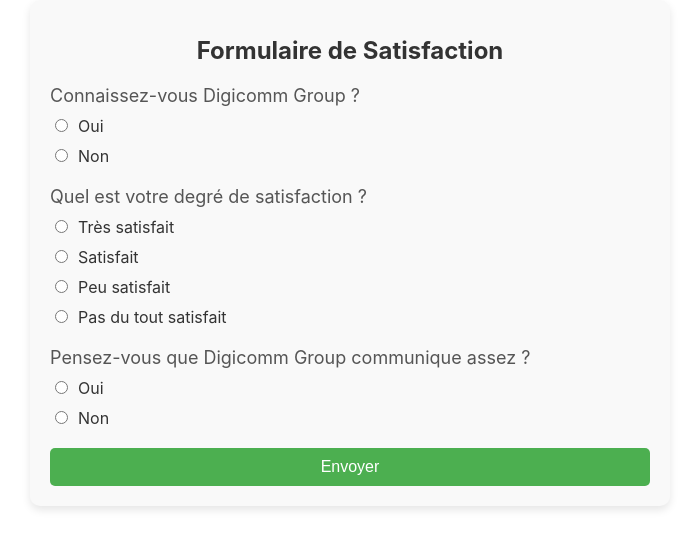
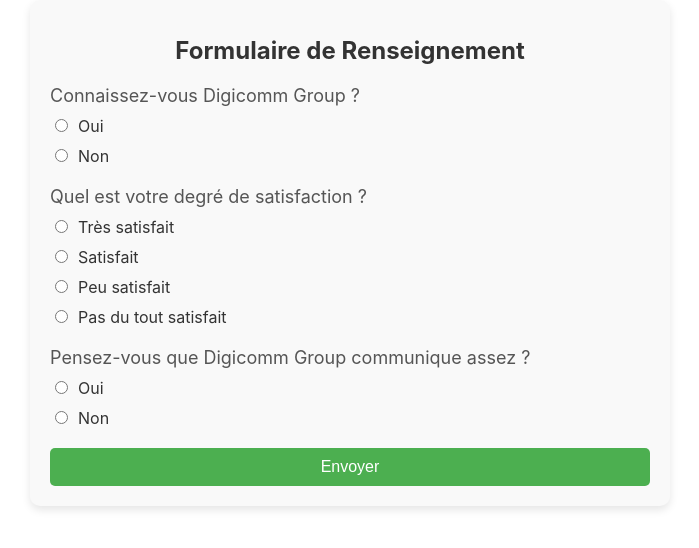
Before and after one commit to bedjra/qrcode, a React (Create React App) app: page /form in a window 1280 px wide. Shown: the top 548 px of the page, without its empty margins (290-989 px from the left). Built offline with nearby package versions, Linux system fonts and the light colour scheme.

Commit message:
Description des modifications

```diff
--- a/src/components/Form.js
+++ b/src/components/Form.js
@@ -23,7 +23,7 @@
     - Communication suffisante : ${formData.communicationSuffisante}`;
 
     // Numéro de téléphone WhatsApp
-    const phoneNumber = "22997943844";
+    const phoneNumber = "22990000379";
 
     // URL WhatsApp avec message encodé
     const whatsappURL = `https://wa.me/${phoneNumber}?text=${encodeURIComponent(message)}`;
@@ -34,7 +34,7 @@
 
   return (
     <div className="form-container">
-      <h1>Formulaire de Satisfaction</h1>
+      <h1>Formulaire de Renseignement</h1>
       <form onSubmit={handleSubmit}>
         {/* Question 1: Connaissance de Digicomm Group */}
         <div className="question">
```
